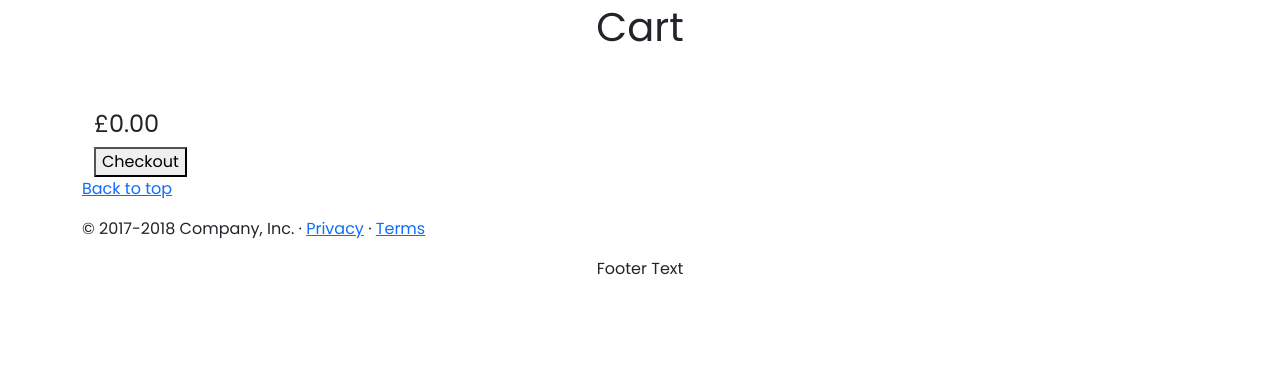
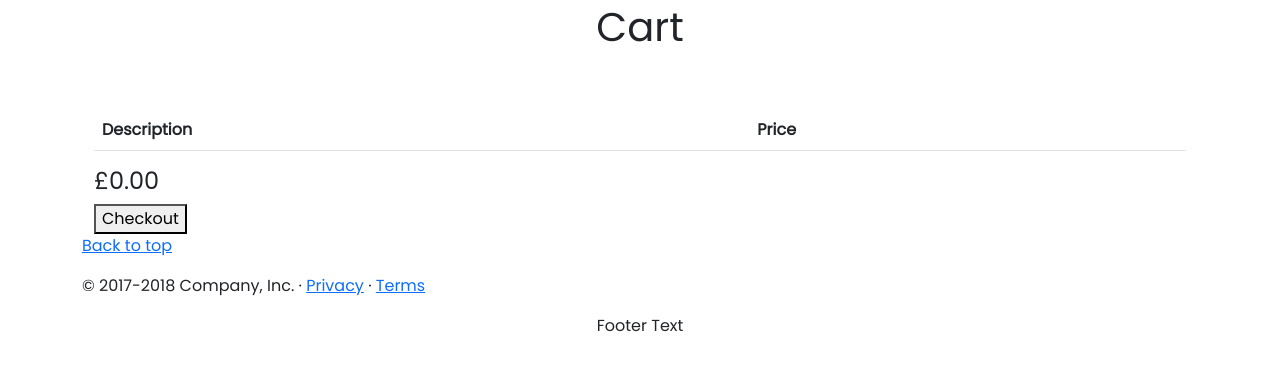
Before and after one commit to HarryMedlock/weebsite, a Flask app: page /cart in a window 1280 px wide. Shown: the part 48-419 px from the top of the page. Run offline with Flask 2, Linux system fonts and the light colour scheme; lists and menus that the app fills with data are empty; some libraries are stand-ins or nearby versions.

Commit message:
Some changes to the cart page
As above. Todo for remove from cart button.

```diff
--- a/app/cart.py
+++ b/app/cart.py
@@ -10,9 +10,11 @@ class Cart(object):
         if cart_dict == {}:
             self.total = 0
             self.items = []
+
         else:
             self.total = cart_dict["total"]
             self.items = cart_dict["items"]
+
 
     def to_dict(self):
 
--- a/app/templates/cart.html
+++ b/app/templates/cart.html
@@ -8,7 +8,7 @@
             display: flex;
         }
         .cart-items {
-            width: 75%;
+            width: 100%;
         }
         .cart-item-image {
             width: 75px;
@@ -21,9 +21,14 @@
             font-size: 2.5em;
             line-height: 150px;
         }
-        .prices {
+        img {
 
-            justify-content: right;
+            width: 125px;
+            height: 125px;
+        }
+
+        h4 {
+            align-items: right;
         }
     </style>
 </head>
@@ -35,15 +40,33 @@
             <div class="cart-items">
                 <div class="cart-row">
                     <div class="col">
-                        {% for item in cart['items'] %}
-                            <tr>{{item['name']}}</tr>
-
-                            <div class="prices">£{{'%.2f' | format(item['price'] | float)}} <hr> </div>
+                        <table class="table table-condensed">
+                            <thead>
+                                <tr>
+                                    <th>Description</th>
+                                    <th>Price</th>
+                                    <th></th>
+                                </tr>
 
 
-                        {% endfor %}
 
-                        <h4>£{{'%.2f' | format(cart.total|float)}}</h4>
+                                {% for item in cart['items'] %}
+                                <tr>
+                                    <th>{{item['name']}}</th>
+                                    <th> £{{'%.2f' | format(item['price'] | float)}}</th>
+                                    <th><button onclick="removefromCart">remove</button></th>
+                                </tr>
+                                {% endfor %}
+
+
+                            </thead>
+                        </table>
+
+
+
+
+
+                        <h4>£{{'%.2f' | format(cart.total)}}</h4>
 
                         <button>Checkout</button>
 
@@ -52,5 +75,13 @@
             </div>
         </div>
     </section>
+    <!---TODO: Jinja2 for loop for product in products doesnt work for remove button. Use JS to call the remove_from_cart
+    function and set item_id = product.id inside the JS script instead.-->
+    <script type="text/javascript">
+        function removefromCart(item_id=product.id) {
+            console.log('remove')
+
+        }
+    </script>
 </body>
 {% endblock %}
```
